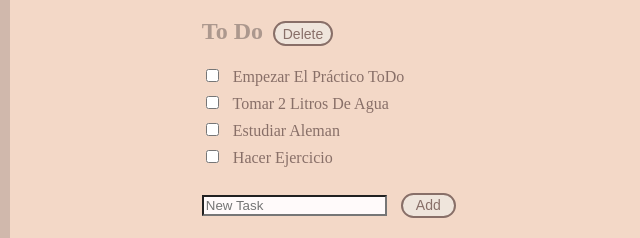
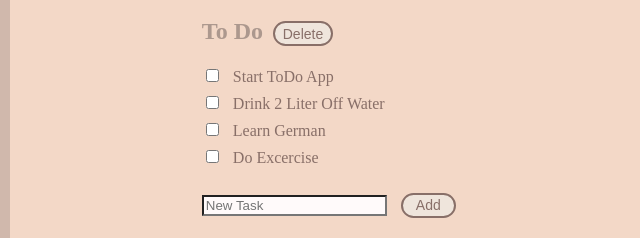
Before and after one commit to vico-design/todo-list, a website with bundled scripts: page index.html in a window 1280 px wide. Shown: the part 353-591 px from the top of the page, 240-880 px from the left. Built offline with nearby package versions, Linux system fonts and the light colour scheme.

Commit message:
to practice more git

```diff
--- a/index.html
+++ b/index.html
@@ -25,22 +25,22 @@
           <ul id="list">
             <li>
               <input class="checkbox" type="checkbox" />
-              <label> Empezar el práctico ToDo </label>
+              <label>Start ToDo App </label>
               <a href="#" class="trashButton">🗑</a>
             </li>
             <li>
               <input class="checkbox" type="checkbox" />
-              <label> Tomar 2 litros de agua </label>
+              <label>Drink 2 Liter off water </label>
               <a href="#" class="trashButton">🗑</a>
             </li>
             <li>
               <input class="checkbox" type="checkbox" />
-              <label>Estudiar aleman</label>
+              <label>Learn German</label>
               <a href="#" class="trashButton">🗑</a>
             </li>
             <li>
               <input class="checkbox" type="checkbox" />
-              <label> Hacer ejercicio</label>
+              <label>Do excercise</label>
               <a href="#" class="trashButton">🗑</a>
             </li>
           </ul>
--- a/modules/list.js
+++ b/modules/list.js
@@ -14,7 +14,7 @@ buttonAdd.onclick = addTask;
 function addTask() {
   const inputValue = document.getElementById("text").value;
   if (inputValue === "") {
-    alert("Escribi algo culiau");
+    alert("Please insert a text");
   } else {
     const li = document.createElement("li");
 
```
